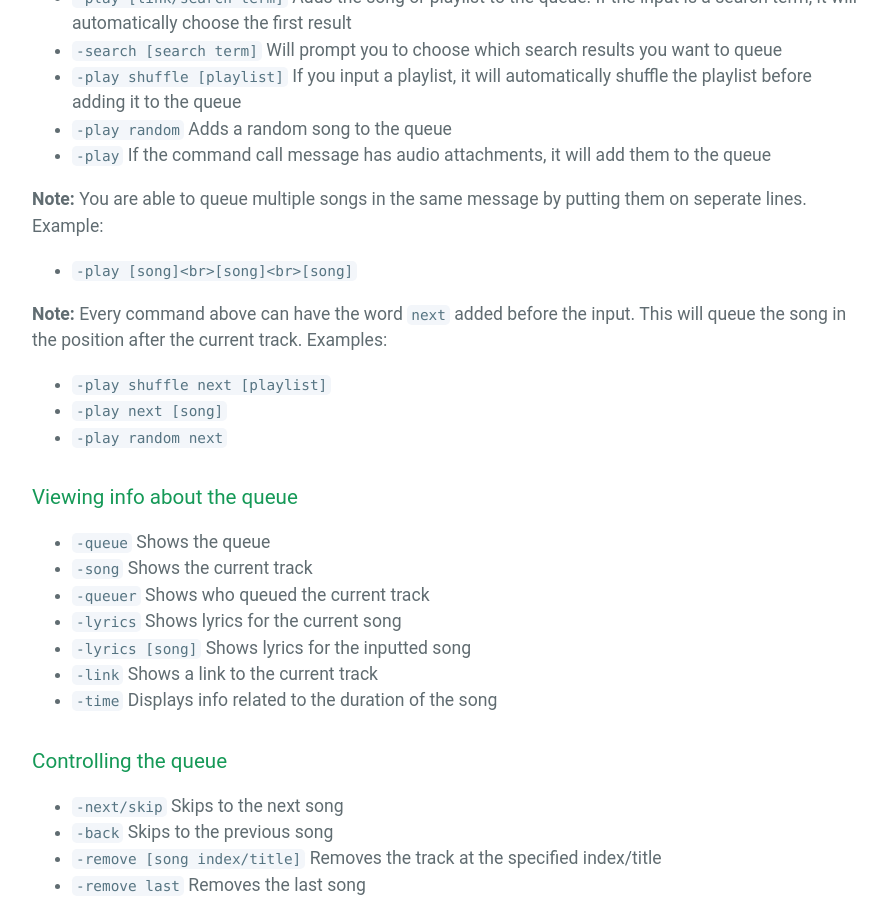
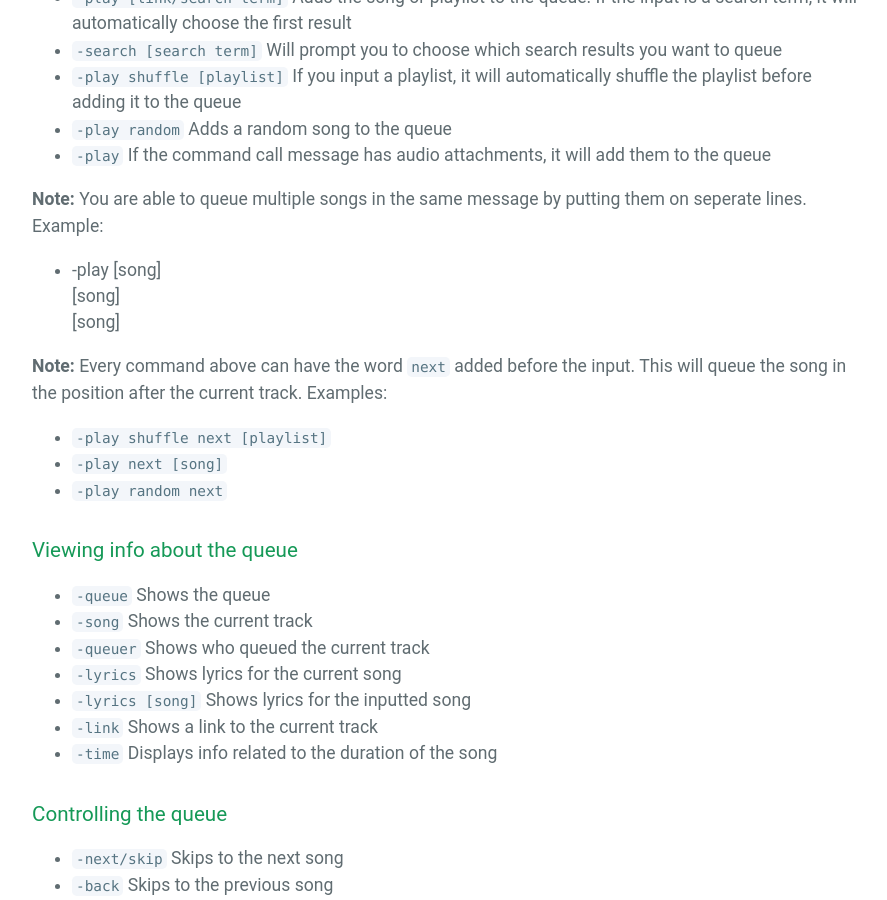
Before and after one commit to mymindishazel/marv-docs, a Jekyll site: the page built from commands.md, in a window 1280 px wide and 900 px high, scrolled down 582 px. Shown: the whole window, without its empty margins (192-1079 px from the left). Built offline with Jekyll 4.4.1, drawn with Linux system fonts in a browser that asks for light colours; our own code applies the rules of GitHub Pages for plain Markdown files.

```diff
--- a/commands.md
+++ b/commands.md
@@ -15,7 +15,7 @@
 * `-play` If the command call message has audio attachments, it will add them to the queue
 
 **Note:** You are able to queue multiple songs in the same message by putting them on seperate lines. Example:
-- `-play [song]<br>[song]<br>[song]`
+- -play [song]<br>[song]<br>[song]
 
 **Note:** Every command above can have the word `next` added before the input. This will queue the song in the position after the current track. Examples:
 - `-play shuffle next [playlist]`
```
